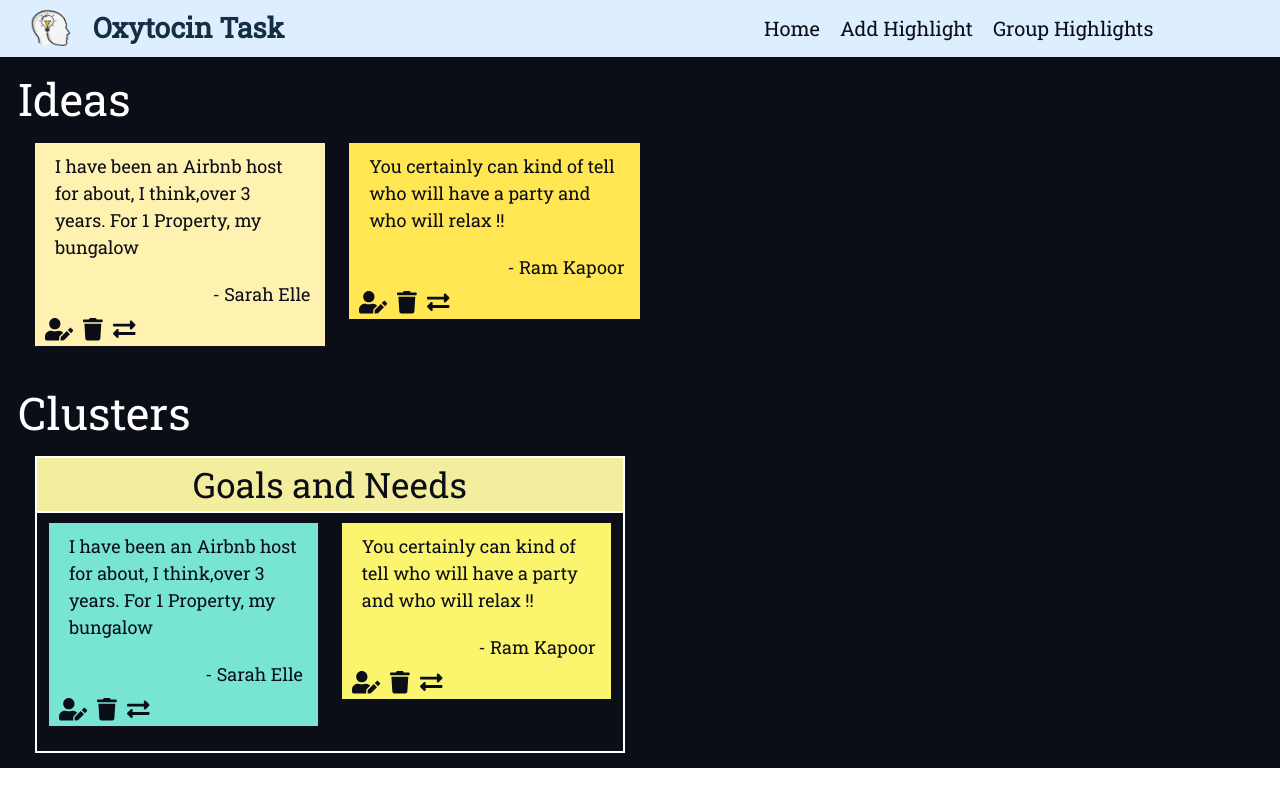
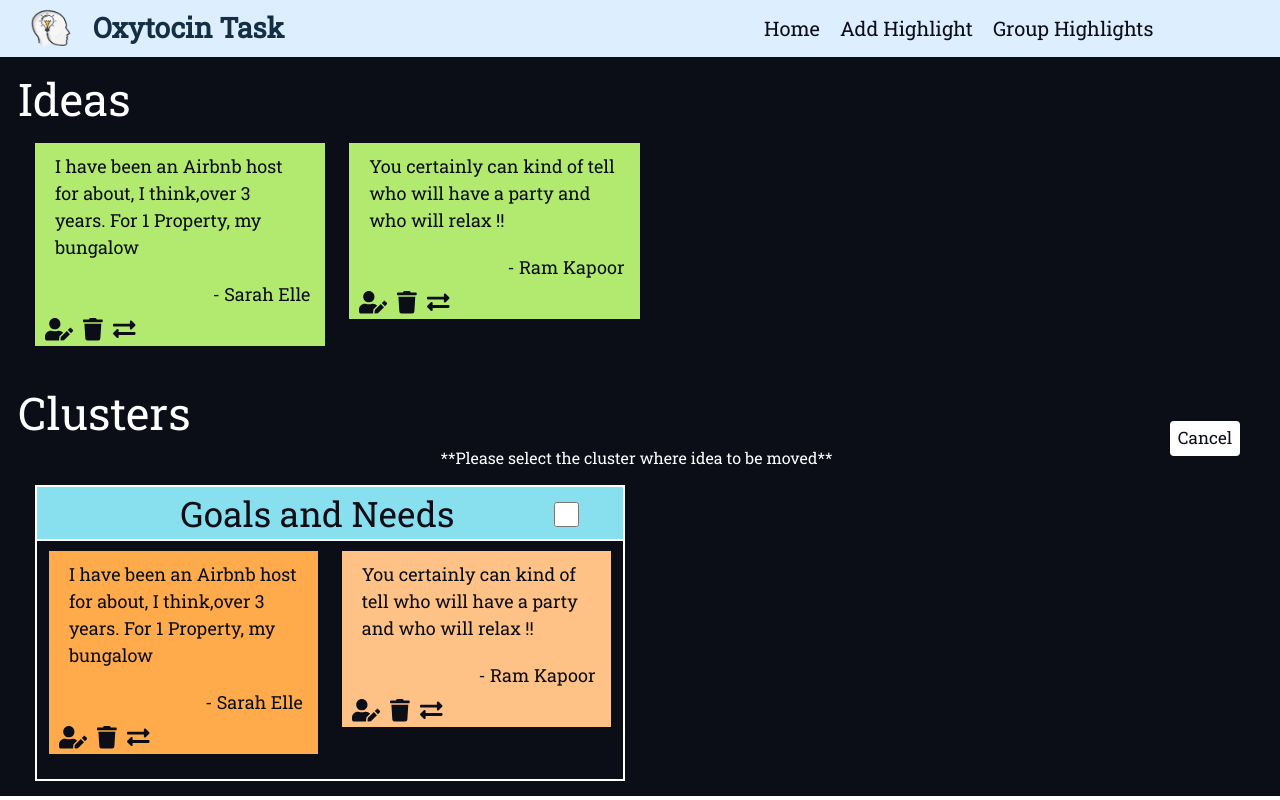
Before and after one commit to Shivam311201/BrainStorm, a React (Create React App) app: page / in a window 1280 px wide. Both pictures are taken after a click on the icon 124 px from the left and 328 px from the top of the page. Built offline with nearby package versions, Linux system fonts and the light colour scheme; the HTML template or start-up script is replaced by a standard one.

Commit message:
modified move

```diff
--- a/src/App.js
+++ b/src/App.js
@@ -8,11 +8,13 @@ import EditHighlightFlow from "./EditHighlight/EditHighlightFlow";
 import { ClusterlessProvider } from "./Context/NoClusterDataContext";
 import { CurrentuserProvider } from "./Context/currentUserContext";
 import { ClusterProvider } from "./Context/clusterDataContext";
+import { ClusterCheckBoxProvider } from "./Context/clusterCheckBoxContext";
 function App() {
   return (
     <ClusterlessProvider>
     <CurrentuserProvider>
     <ClusterProvider>
+    <ClusterCheckBoxProvider>
     <Router>
     <Routes>
     <Route exact path="/" element ={<Home_flow/>}/>
@@ -20,6 +22,7 @@ function App() {
     <Route exact path="/EditHighlight" element ={<EditHighlightFlow/>}/>
     </Routes>
     </Router>
+    </ClusterCheckBoxProvider>
     </ClusterProvider>
     </CurrentuserProvider>
     </ClusterlessProvider>
--- /dev/null
+++ b/src/Context/clusterCheckBoxContext.js
@@ -0,0 +1,13 @@
+import React, { createContext, useState } from 'react';
+export const ClusterCheckBoxContext = createContext();
+
+export function ClusterCheckBoxProvider(props) {
+
+  const[ClusterCheckBox, setClusterCheckBox] = useState(false);
+
+  return (
+    <ClusterCheckBoxContext.Provider value={[ClusterCheckBox, setClusterCheckBox]}>
+      {props.children}
+    </ClusterCheckBoxContext.Provider>
+  );
+};
--- a/src/Home/ClusterIdea/ClusterBox.js
+++ b/src/Home/ClusterIdea/ClusterBox.js
@@ -1,13 +1,19 @@
-import React from "react";
+import React, { useContext } from "react";
 import { Row,Col } from "react-bootstrap";
+import { ClusterCheckBoxContext } from "../../Context/clusterCheckBoxContext";
 import { clusterHeadColors } from "../colors";
 import IdeaBox from "./IdeaBox";
 function ClusterBox(props)
 {
     const idx=Math.floor(Math.random()*clusterHeadColors.length);
+    const[ClusterCheckBox, setClusterCheckBox]=useContext(ClusterCheckBoxContext);
 
     return (<div className="cluster">
-       <div className="clusterHeading" style={{backgroundColor:clusterHeadColors[idx]}}>{props.ClusterTitle}</div>
+       <div className="clusterHeading" style={{backgroundColor:clusterHeadColors[idx]}}>{props.ClusterTitle}
+       {ClusterCheckBox&&<input className="moveCheckbox"
+       onChange={()=>{setClusterCheckBox(false)}}
+       type="checkbox"></input>}
+       </div>
         <Row className="m-0 p-0">
           {props.Ideas.map((item)=>
             <Col key={item.id} lg={6} md={6} sm={6} xs={12}>
--- a/src/Home/ClusterIdea/IdeaBox.js
+++ b/src/Home/ClusterIdea/IdeaBox.js
@@ -9,10 +9,13 @@ import { TabColors } from "../colors";
 import "../Home_style.css";
 import { CurrentuserContext } from "../../Context/currentUserContext";
 import {useNavigate} from "react-router-dom";
+import { ClusterCheckBoxContext } from "../../Context/clusterCheckBoxContext";
 
 function IdeaBox(props) {
 
   const [user,setUser]=useContext(CurrentuserContext);
+  const[ClusterCheckBox, setClusterCheckBox]=useContext(ClusterCheckBoxContext);
+
   const navigate=useNavigate();
   const HighlightFormat={
     id:props.data?.id,
@@ -47,7 +50,9 @@ function IdeaBox(props) {
             }}
             icon={faTrash}
           />
-        <FontAwesomeIcon size="lg" className="move" icon={faExchangeAlt} />
+          <FontAwesomeIcon size="lg" className="move"
+          onClick={()=>setClusterCheckBox(true)}
+          icon={faExchangeAlt} />
       </div>
     </div>
   );
--- a/src/Home/ClusterIdea/clusterIdea.js
+++ b/src/Home/ClusterIdea/clusterIdea.js
@@ -1,10 +1,13 @@
-import React, { useContext, useEffect } from "react";
+import React, { useContext, useState } from "react";
 import { Row,Col } from "react-bootstrap";
+import { ClusterCheckBoxContext } from "../../Context/clusterCheckBoxContext";
 import { ClusterContext } from "../../Context/clusterDataContext";
 import ClusterBox from "./ClusterBox";
 function ClusterIdea()
 {
     const[clusterData, setClusterData]=useContext(ClusterContext);
+    const[ClusterCheckBox, setClusterCheckBox]=useContext(ClusterCheckBoxContext);
+
     const ClusterFormat={
         id:0,
         ClusterTitle:"",
@@ -28,6 +31,7 @@ function ClusterIdea()
     }
 
     return (<div>
+      {ClusterCheckBox&&<div className="selection_msg">**Please select the cluster where idea to be moved**</div>}
         <Row className="m-0 p-0">
         {clusterData.map((item)=>
             <Col key={item.id} lg={6} md={6} sm={6} xs={12}>
--- a/src/Home/ClusterlessIdea/ClusterLess_Flow.js
+++ b/src/Home/ClusterlessIdea/ClusterLess_Flow.js
@@ -23,6 +23,7 @@ function ClusterLess_Flow(props)
 
     function groupData()
     {
+      if(clusterForm.ClusterTitle!=""){
       const newData = Data.filter((item) => item.checked === false);
       const dataApp = Data.filter((item) => item.checked === true);
       var fnd=0;
@@ -40,13 +41,14 @@ function ClusterLess_Flow(props)
         }
       });
 
-      if(fnd===0&&clusterForm.ClusterTitle!="")
+      if(fnd===0)
       {
         setClusterData([...clusterData,clusterForm]);
       }
 
       setData(newData);
-      props.enableCheckBox(false);
+    }
+    props.enableCheckBox(false);
       setClusterName("");
     }
 
@@ -58,6 +60,7 @@ function ClusterLess_Flow(props)
     <div className="group_input" >
     <input type="text" className="clusterName" name="ClusterTitle" onChange={handleChange} placeholder="Cluster Name"></input>
     <br/>
+    <button onClick={()=>props.enableCheckBox(false)} className="Cancel_Button">Cancel</button>
     <button onClick={groupData} className="Done_Button">Done</button>
     </div>
     </div>}
--- a/src/Home/ClusterlessIdea/NoIdeaBox.js
+++ b/src/Home/ClusterlessIdea/NoIdeaBox.js
@@ -9,10 +9,12 @@ import { TabColors } from "../colors";
 import "../Home_style.css";
 import { CurrentuserContext } from "../../Context/currentUserContext";
 import {useNavigate} from "react-router-dom";
+import { ClusterCheckBoxContext } from "../../Context/clusterCheckBoxContext";
 
 function IdeaBox(props) {
 
   const [user,setUser]=useContext(CurrentuserContext);
+  const[ClusterCheckBox, setClusterCheckBox]=useContext(ClusterCheckBoxContext);
   const navigate=useNavigate();
   const HighlightFormat={
     id:props.data?.id,
@@ -27,10 +29,6 @@ function IdeaBox(props) {
     navigate("/EditHighlight");
   }
   const idx = Math.floor(Math.random() * TabColors.length);
-  // function checkbox(e)
-  // {
-  //   console.log(e.target.checked);
-  // }
   return (
     <div className="ideaBox_style" style={{ backgroundColor: TabColors[idx] }}>
       {props.checkbox && (
@@ -45,10 +43,15 @@ function IdeaBox(props) {
           <FontAwesomeIcon
             size="lg"
             className="delete"
-            onClick={()=>props.RemoveIdea(props.data.id)}
+            onClick={()=>{
+              props.RemoveIdea(props.data.id)
+              console.log(ClusterCheckBox);
+              }}
             icon={faTrash}
           />
-        <FontAwesomeIcon size="lg" className="move" icon={faExchangeAlt} />
+        <FontAwesomeIcon size="lg" className="move" onClick={()=>{
+          setClusterCheckBox(true);
+          }} icon={faExchangeAlt} />
       </div>
     </div>
   );
--- a/src/Home/HomeFlow.js
+++ b/src/Home/HomeFlow.js
@@ -1,17 +1,21 @@
-import React,{useState} from "react";
+import React,{useContext, useState} from "react";
 import Navbar from "../Navbar";
 import "./Home_style.css";
 import ClusterLess_Flow from "./ClusterlessIdea/ClusterLess_Flow";
 import Cluster_Flow from "./ClusterIdea/Cluster_Flow";
+import { ClusterCheckBoxContext } from "../Context/clusterCheckBoxContext";
 function Home_flow() {
 
   const[checkbox,enableCheckBox]=useState(false);
-
+  const[ClusterCheckBox, setClusterCheckBox]=useContext(ClusterCheckBoxContext);
   return (<div className="Home_style">
     <Navbar enableCheckBox={enableCheckBox} checkbox={checkbox} group={true}/>
     <div className="Idea_heading">Ideas</div>
     <ClusterLess_Flow enableCheckBox={enableCheckBox} checkbox={checkbox}/>
+    <div style={{display:"flex",justifyContent:"space-between"}}>
     <div className="Idea_heading">Clusters</div>
+    {ClusterCheckBox&&<button className="Cancel_Button2" onClick={()=>setClusterCheckBox(false)}>Cancel</button>}
+    </div>
     <Cluster_Flow/>
   </div>);
 }
--- a/src/Home/Home_style.css
+++ b/src/Home/Home_style.css
@@ -101,6 +101,45 @@
     transition-delay: 0.1s;
     cursor: pointer;
 }
+.Cancel_Button{
+    height: 35px;
+    width: 70px;
+    border-radius: 4px;
+    margin-right: 15px;
+    margin-bottom: 10px;
+    border: #0B0D17;
+    font-family: 'Roboto Slab', serif;
+    font-size: 17px;
+    color: #0B0D17;
+    background-color: #fff;
+}
+.Cancel_Button:hover{
+    background-color: #ddeeff;
+    transition-duration: 0.3s;
+    transition-property: inherit;
+    transition-delay: 0.1s;
+    cursor: pointer;
+}
+.Cancel_Button2{
+    height: 35px;
+    width: 70px;
+    border-radius: 4px;
+    margin-right: 40px;
+    margin-top: 50px;
+    margin-bottom: 10px;
+    border: #0B0D17;
+    font-family: 'Roboto Slab', serif;
+    font-size: 17px;
+    color: #0B0D17;
+    background-color: #fff;
+}
+.Cancel_Button2:hover{
+    background-color: #ddeeff;
+    transition-duration: 0.3s;
+    transition-property: inherit;
+    transition-delay: 0.1s;
+    cursor: pointer;
+}
 .clusterName{
     width:300px;
     margin-right: 15px;
@@ -116,3 +155,9 @@
     border: #fff solid 2px;
     width: 335px;
 }
+.moveCheckbox{
+    margin-right: -100px;
+    margin-left: 100px;
+    height: 25px;
+    width: 25px;
+}
--- a/src/Navbar.js
+++ b/src/Navbar.js
@@ -5,8 +5,12 @@ import Logo from "./Images/logo.png";
 function Navbar(props)
 {
   return (<div className="nav_row">
+     <Link to="/" style={{textDecoration:"none"}}>
      <img className="logo_img" src={Logo}/>
+     </Link>
+     <Link to="/" style={{textDecoration:"none"}}>
      <div className="Logo_title">Oxytocin Task</div>
+     </Link>
      <div className="pages_option">
      <Link to="/" style={{textDecoration:"none"}}>
      <div className="nav_options">Home</div>
```
